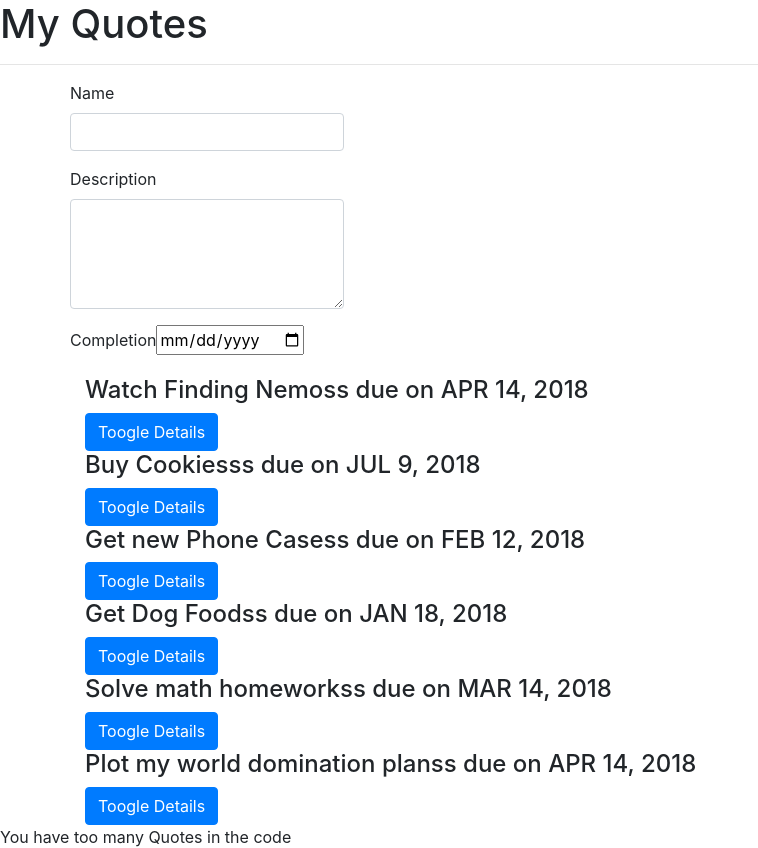
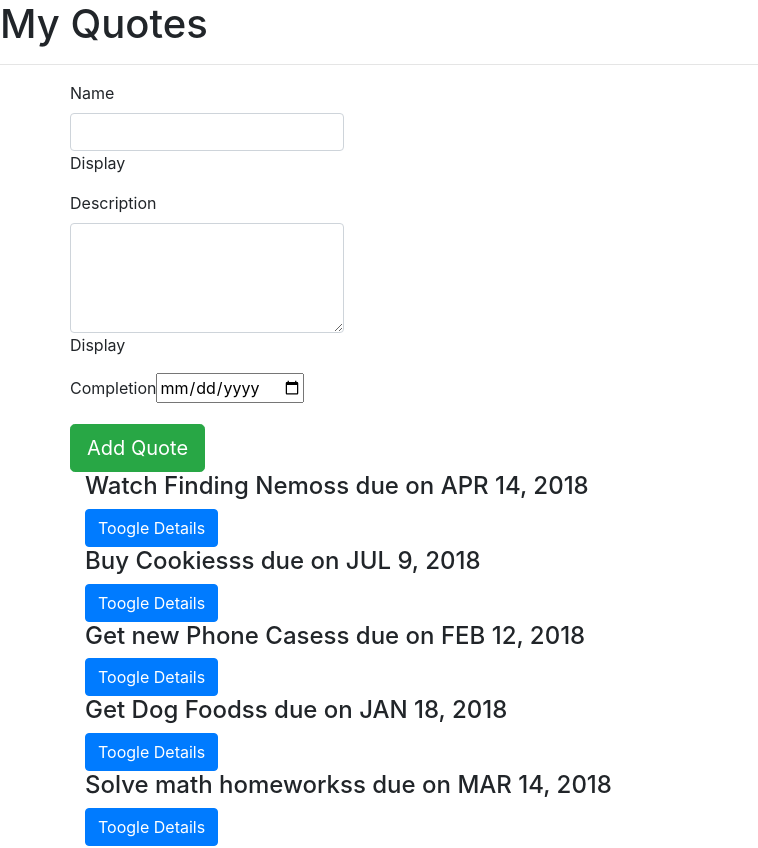
Before and after one commit to Caiseyann/Quotes-Angular, an Angular app: page / in a window 1280 px wide. Shown: the top 848 px of the page, without its empty margins (0-758 px from the left). Built offline with nearby package versions, Linux system fonts and the light colour scheme.

Commit message:
made alert pop up when text is deleted that field is required

```diff
--- a/src/app/quote-form/quote-form.component.html
+++ b/src/app/quote-form/quote-form.component.html
@@ -1,23 +1,49 @@
 <div class="container-fluid">
   <div class="row">
-    <form>
+    <form #quoteForm='ngForm'>
+      <!-- Name Form -->
       <div class="form-group">
 
         <label for="name">Name</label>
-        <input type="text" required class="form-control" id="name">
+        <input type="text" class="form-control" id="name" [(ngModel)]="newQuote.name" name="name" #name="ngModel" required >
+
+        <div [hidden]="name.valid || name.pristine" class="alert alert-danger">
+          <p> Name is Required</p>
+
+        </div>
+
+        <!--Testing  to see if we get data-->
+         Display {{newQuote.name}}
 
       </div>
+
+      <!-- Description Input -->
       <div class="form-group">
 
         <label for="description">Description</label>
-        <textarea class="form-control" id="description" rows="4" required></textarea>
+        <textarea class="form-control" id="description" rows="4" [(ngModel)]="newQuote.description" name="description" #description="ngModel" required></textarea>
+
+        <div [hidden]="description.valid || description.pristine" class="alert alert-danger">
+          <p> Description is Required</p>
+
+        </div>
+
+        <!--Testing  to see if we get data-->
+        Display {{newQuote.description}}
 
       </div>
+
+      <!-- Date Input -->
       <div class="form-group">
         <label for="complete">Completion</label>
-        <input type='date' id="complete" required>
+        <input type='date' id="complete" [(ngModel)]="newQuote.completeDate" name="completeDate" #completeDate="ngModel" required>
+        <div [hidden]="completeDate.valid || completeDate.pristine" class="alert alert-danger">
+          <p> Complete Date is Required</p>
+
+        </div>
 
       </div>
+      <button type="submit" class="btn btn-success btn-lg">Add Quote</button>
     </form>
   </div>
 </div>
--- a/src/app/quote-form/quote-form.component.ts
+++ b/src/app/quote-form/quote-form.component.ts
@@ -1,4 +1,5 @@
 import { Component, OnInit } from '@angular/core';
+import {Quote} from '../quote'
 
 @Component({
   selector: 'app-quote-form',
@@ -7,6 +8,8 @@
 })
 export class QuoteFormComponent implements OnInit {
 
+  newQuote = new Quote(0, "", "", new Date());
+
   constructor() { }
 
   ngOnInit() {
```
